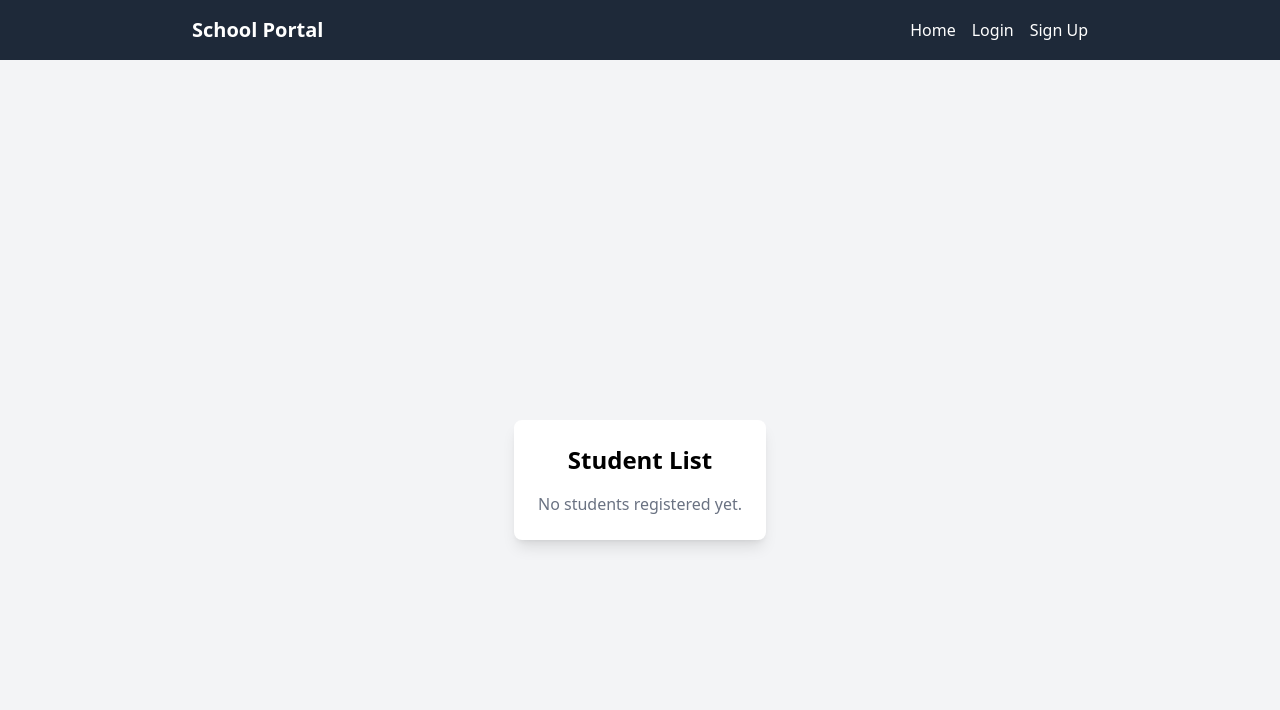
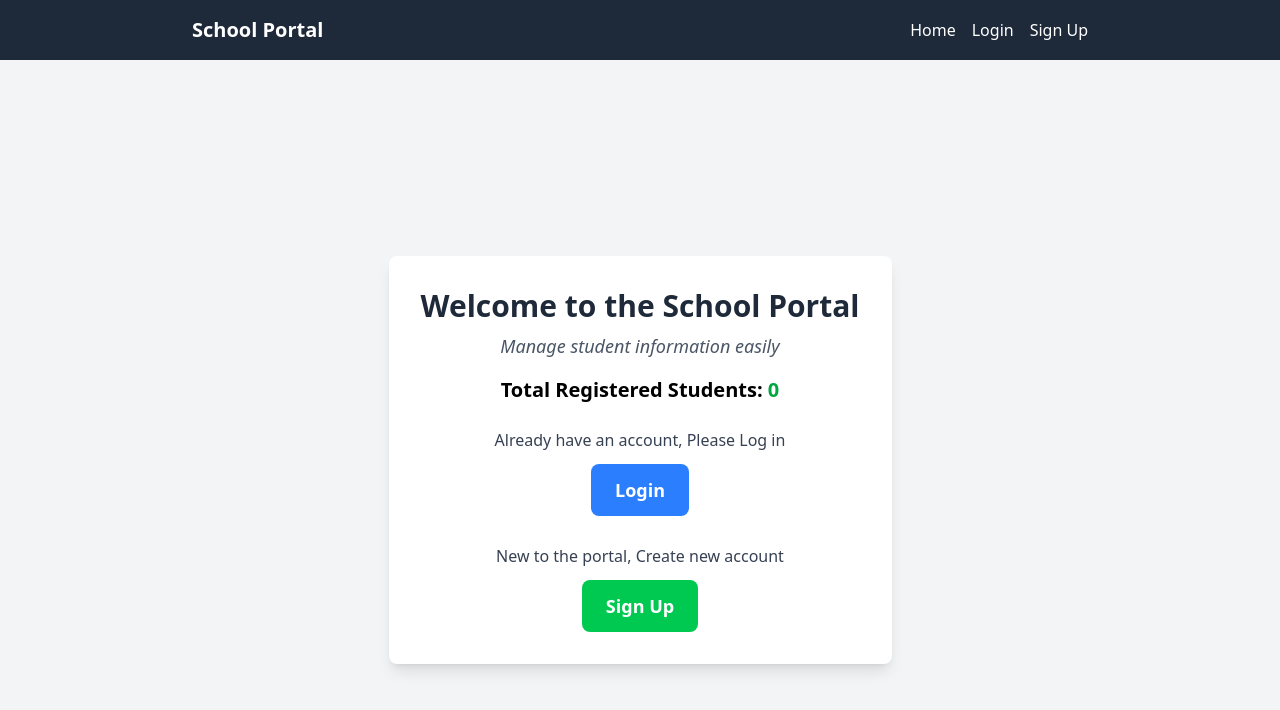
Before and after one commit to Chisquare7/school_portal, a React (Vite) app: page / in a window 1280 px wide. Shown: the top 710 px of the page. Built offline with nearby package versions, Linux system fonts and the light colour scheme.

Commit message:
update: modify the Home.jsx file

```diff
--- a/src/pages/Home.jsx
+++ b/src/pages/Home.jsx
@@ -1,10 +1,45 @@
 import React from "react";
-import StudentList from "../components/StudentList";
+import { Link } from "react-router";
+// import StudentList from "../components/StudentList";
 
 const Home = ({ students }) => {
   return (
-    <div className="min-h-screen flex items-center justify-center bg-gray-100">
-      <StudentList students={students} />
+    <div className="min-h-screen flex flex-col items-center justify-center bg-gray-100 px-6">
+      <div className="bg-white shadow-lg rounded-lg p-8 max-w-lg text-center">
+        <h1 className="text-3xl font-bold text-gray-800 mb-2">
+          Welcome to the School Portal
+        </h1>
+        <p className="text-gray-600 text-lg mb-4 italic">
+          Manage student information easily
+        </p>
+
+        <div className="mb-6">
+          <h2 className="text-xl font-semibold">
+            Total Registered Students:{" "}
+            <span className="text-green-600 font-bold">{students.length}</span>
+          </h2>
+        </div>
+        <div className="flex flex-col items-center gap-3">
+          <p className="text-gray-700">
+            Already have an account, Please Log in
+          </p>
+          <Link
+            to="/login"
+            className="px-6 py-3 bg-blue-500 text-white rounded-lg text-lg font-semibold hover:bg-blue-600 transition"
+          >
+            Login
+          </Link>
+          <p className="text-gray-700 mt-4">
+            New to the portal, Create new account
+          </p>
+          <Link
+            to="/login"
+            className="px-6 py-3 bg-green-500 text-white rounded-lg text-lg font-semibold hover:bg-green-600 transition"
+          >
+            Sign Up
+          </Link>
+        </div>
+      </div>
     </div>
   );
 };
```
